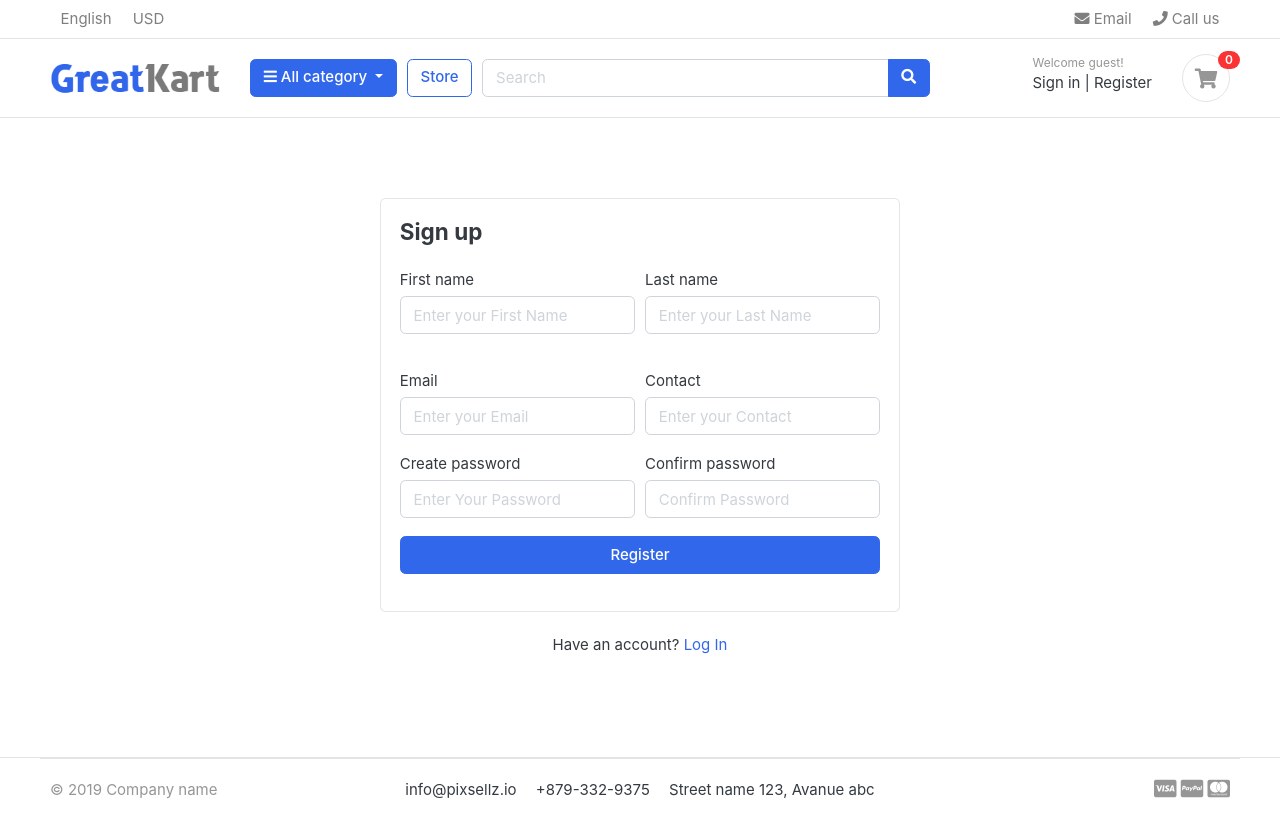
After one commit to sarojoe10/Django_Ecommerce, a Django app: page /accounts/register/ in a window 1280 px wide. The commit adds this page. Run offline with Django 5.2, Linux system fonts and the light colour scheme; data comes from the database, SQL or seed files in the repository; both versions use the stored data as it was after the commit; some libraries are stand-ins or nearby versions; some web fonts are replaced.

Commit message:
Worked in verification of accounts and registration

```diff
--- /dev/null
+++ b/accounts/forms.py
@@ -0,0 +1,36 @@
+from django import forms
+from .models import Account
+
+class RegistrationForm(forms.ModelForm):
+    password = forms.CharField(widget=forms.PasswordInput(attrs={
+        'placeholder':'Enter Your Password',
+        'class' : 'form-control',
+    }))
+    confirm_password = forms.CharField(widget=forms.PasswordInput(attrs={
+        'placeholder':'Confirm Password',
+        'class' : 'form-control',
+    }))
+
+    class Meta:
+        model = Account
+        fields = ['first_name','last_name','contact','email','password']
+
+    def clean(self):
+        cleaned_data = super(RegistrationForm,self).clean()
+        password = cleaned_data.get('password')
+        confirm_password = cleaned_data.get('confirm_password')
+
+        if password != confirm_password:
+            raise forms.ValidationError(
+                'Passwords doesnot match!'
+            )
+
+    def __init__(self,*args,**kwargs):
+        super(RegistrationForm,self).__init__(*args,**kwargs)
+        self.fields['first_name'].widget.attrs['placeholder']='Enter your First Name'
+        self.fields['last_name'].widget.attrs['placeholder']='Enter your Last Name'
+        self.fields['contact'].widget.attrs['placeholder']='Enter your Contact'
+        self.fields['email'].widget.attrs['placeholder']='Enter your Email'
+
+        for field in self.fields:
+            self.fields[field].widget.attrs['class'] = 'form-control'
--- a/accounts/models.py
+++ b/accounts/models.py
@@ -18,7 +18,7 @@ class myAccountManager(BaseUserManager):
             last_name=last_name)
 
 
-        user.is_active = True
+        user.is_active = False
         user.set_password(password)
         user.save(using=self._db)
         return user
--- /dev/null
+++ b/accounts/urls.py
@@ -0,0 +1,9 @@
+from django.urls import path
+from . import views
+
+urlpatterns = [
+    path('register/',views.register,name='register'),
+    path('login/',views.login,name='login'),
+    path('logout/',views.logout,name='logout'),
+    path('activate/<uidb64>/<token>/',views.activate,name='activate')
+]
--- a/accounts/views.py
+++ b/accounts/views.py
@@ -1,3 +1,108 @@
-from django.shortcuts import render
+from django.shortcuts import render, redirect
+from .forms import RegistrationForm
+from .models import Account
+from django.contrib import messages,auth
+from django.contrib.auth.decorators import login_required
+
+from django.utils.timezone import now
+
+from django.contrib.sites.shortcuts import get_current_site
+from django.template.loader import render_to_string
+from django.utils.http import urlsafe_base64_encode,urlsafe_base64_decode
+from django.utils.encoding import force_bytes
+from django.core.mail import EmailMessage
+from django.contrib.auth.tokens import PasswordResetTokenGenerator
+
+from django.utils.timezone import now
+from datetime import datetime
+
+class CustomTokenGenerator(PasswordResetTokenGenerator):
+    def _make_hash_value(self, user, timestamp):
+        # Ensure last_login is a datetime object or handle None
+        last_login = user.last_login
+        if isinstance(last_login, datetime):  # Validate it's a datetime
+            last_login = last_login.replace(microsecond=0)
+        else:
+            last_login = ""  # Use empty string if not valid
+        return f"{user.pk}{user.is_active}{last_login}{timestamp}"
+
+
+custom_token_generator = CustomTokenGenerator()
+
 
 # Create your views here.
+
+def register(request):
+    if request.method == 'POST':
+        form = RegistrationForm(request.POST)
+        if form.is_valid():
+            first_name = form.cleaned_data['first_name']
+            last_name = form.cleaned_data['last_name']
+            contact = form.cleaned_data['contact']
+            email =  form.cleaned_data['email']
+            password =  form.cleaned_data['password']
+            username = email.split('@')[0]
+            user = Account.objects.create_user(first_name=first_name,last_name=last_name,email=email,username=username,password=password)
+            user.contact =  contact
+            user.last_login = now()
+            user.save()
+
+            current_site = get_current_site(request)
+            mail_subject = 'Please Activate your Account'
+            message = render_to_string('accounts/account_verification_mail.html',{
+                'user':user,
+                'domain': current_site,
+                'uid' : urlsafe_base64_encode(force_bytes(user.pk)),
+                'token':custom_token_generator.make_token(user)
+            })
+            to_email = email
+            send_email = EmailMessage(mail_subject,message,to=[to_email])
+            send_email.send()
+            # messages.success(request,'Verify your Account, Activation Link sent to your Email Address!')
+            return redirect('/accounts/login/?command=verification&email='+email)
+    else:
+        form = RegistrationForm()
+
+    context = {
+        'form':form
+    }
+    return render(request,'accounts/register.html',context)
+
+def login(request):
+    if request.method == "POST":
+        email = request.POST['email']
+        password = request.POST['password']
+
+        user = auth.authenticate(email=email,password=password)
+
+        if user is not None:
+            auth.login(request,user)
+            # messages.success(request,'Logged In Successfully!')
+            return redirect('home')
+        else:
+            messages.error(request,'Invalid Login Credentials')
+            return redirect('login')
+    return render(request,'accounts/login.html')
+
+@login_required(login_url='login')
+def logout(request):
+    auth.logout(request)
+    messages.success(request,'You have logged out successfully!')
+    return redirect('login')
+
+def activate(request,uidb64,token):
+    try:
+        uid = urlsafe_base64_decode(uidb64).decode()
+        user = Account._default_manager.get(pk=uid)
+    except (TypeError,ValueError,OverflowError,Account.DoesNotExist):
+        user=None
+
+    if user is not None and custom_token_generator.check_token(user,token):
+        user.is_active = True
+        user.save()
+        messages.success(request,'Congratulations! Your account is activated!')
+        return redirect('login')
+
+    else:
+        messages.error(request,'Invalid Activation Link!')
+        return redirect('register')
--- a/ecom/urls.py
+++ b/ecom/urls.py
@@ -25,7 +25,8 @@ urlpatterns = [
     path("admin/", admin.site.urls),
     path('',home, name='home'),
     path('store/',include('store.urls')),
-    path('cart/',include('cart.urls'))
+    path('cart/',include('cart.urls')),
+    path('accounts/',include('accounts.urls'))
 ]
 
 urlpatterns = urlpatterns + static(settings.MEDIA_URL,document_root = settings.MEDIA_ROOT)
--- /dev/null
+++ b/templates/accounts/logout.html
@@ -0,0 +1 @@
+<h2>Logout</h2>
--- /dev/null
+++ b/templates/accounts/register.html
@@ -0,0 +1,83 @@
+{% extends 'base.html' %}
+
+
+{% block content %}
+<section class="section-content padding-y">
+
+    <!-- ============================ COMPONENT REGISTER   ================================= -->
+        <div class="card mx-auto" style="max-width:520px; margin-top:40px;">
+          <article class="card-body">
+            {% include 'includes/alert.html' %}
+            <header class="mb-4"><h4 class="card-title">Sign up</h4></header>
+            <form action="{% url 'register' %}" method="POST">
+              {% csrf_token %}
+              <!-- {{form.as_p}} -->
+                    <div class="form-row">
+                        <div class="col form-group">
+                            <label>First name</label>
+                            {{form.first_name}}
+                        </div> <!-- form-group end.// -->
+                        <div class="col form-group">
+                            <label>Last name</label>
+                            {{form.last_name}}
+                        </div> <!-- form-group end.// -->
+                    </div> <!-- form-row end.// -->
+                    <!-- <div class="form-group">
+                        <label>Email :</label>
+                        {{form.email}}
+                        <small class="form-text text-muted">We'll never share your email with anyone else.</small>
+                    </div> form-group end.// -->
+                    <div class="form-group">
+                        <!-- <label class="custom-control custom-radio custom-control-inline">
+                          <input class="custom-control-input" checked="" type="radio" name="gender" value="option1">
+                          <span class="custom-control-label"> Male </span>
+                        </label>
+                        <label class="custom-control custom-radio custom-control-inline">
+                          <input class="custom-control-input" type="radio" name="gender" value="option2">
+                          <span class="custom-control-label"> Female </span>
+                        </label> -->
+                    </div> <!-- form-group end.// -->
+                    <div class="form-row">
+                        <div class="col form-group">
+                          <label>Email</label>
+                          {{form.email}}
+                        </div> <!-- form-group end.// -->
+                        <div class="col form-group">
+                          <label>Contact</label>
+                          {{form.contact}}
+                          <!-- <label>Country</label>
+                          <select id="inputState" class="form-control">
+                            <option> Choose...</option>
+                              <option>Uzbekistan</option>
+                              <option>Russia</option>
+                              <option selected="">United States</option>
+                              <option>India</option>
+                              <option>Afganistan</option>
+                          </select> -->
+                        </div> <!-- form-group end.// -->
+                    </div> <!-- form-row.// -->
+                    <div class="form-row">
+                        <div class="form-group col-md-6">
+                            <label>Create password</label>
+                            {{form.password}}
+                        </div> <!-- form-group end.// -->
+                        <div class="form-group col-md-6">
+                            <label>Confirm password</label>
+                            {{form.confirm_password}}
+                        </div> <!-- form-group end.// -->
+                    </div>
+                    <div class="form-group">
+                        <button type="submit" class="btn btn-primary btn-block"> Register  </button>
+                    </div> <!-- form-group// -->
+                {{form.email.errors}}
+                {{form.non_field_errors}}
+                </form>
+            </article><!-- card-body.// -->
+        </div> <!-- card .// -->
+        <p class="text-center mt-4">Have an account? <a href="{% url 'login' %}">Log In</a></p>
+        <br><br>
+    <!-- ============================ COMPONENT REGISTER  END.// ================================= -->
+
+
+    </section>
+    {% endblock %}
--- /dev/null
+++ b/templates/includes/alert.html
@@ -0,0 +1,12 @@
+{% if messages %}
+    {% for message in messages %}
+    <div class="container" id="message">
+        <div {% if message.tags %} class="alert alert-{{message.tags}}"{%endif%} role="alert">
+            <button type="button" class="close" data-dismiss="alert"><span aria-hidden="true">&times;</span></button>
+            {% if message.level == DEFAULT_MESSAGE_LEVELS.ERROR %} Important : {% endif %}
+            {{ message }}
+        </div>
+    </div>
+    {% endfor %}
+
+{% endif %}
--- a/templates/includes/navbar.html
+++ b/templates/includes/navbar.html
@@ -61,13 +61,23 @@
         </div> <!-- col.// -->
         <div class="col-lg-3 col-sm-6 col-8 order-2 order-lg-3">
                     <div class="d-flex justify-content-end mb-3 mb-lg-0">
+                        {% if user.id is None %}
                         <div class="widget-header">
                             <small class="title text-muted">Welcome guest!</small>
                             <div>
-                                <a href="./signin.html">Sign in</a> <span class="dark-transp"> | </span>
-                                <a href="./register.html"> Register</a>
+                                <a href="{% url 'login' %}">Sign in</a> <span class="dark-transp"> | </span>
+                                <a href="{% url 'register' %}"> Register</a>
                             </div>
                         </div>
+                        {% else %}
+                        <div class="widget-header">
+                            <small class="title text-muted">Welcome {{user.first_name | capfirst }}!</small>
+                            <div>
+                                <a href="#">Dashboard</a> <span class="dark-transp"> | </span>
+                                <a href="{% url 'logout' %}"> Logout </a>
+                            </div>
+                        </div>
+                        {% endif %}
                         <a href="{% url 'cart' %}" class="widget-header pl-3 ml-3">
                             <div class="icon icon-sm rounded-circle border"><i class="fa fa-shopping-cart"></i></div>
                             <span class="badge badge-pill badge-danger notify">{{cart_count}}</span>
```
Also changed, not shown: ecom/settings.py (+15 -0 lines), templates/accounts/account_verification_mail.html (added, +11 -0 lines), templates/accounts/login.html (added, +44 -0 lines), db.sqlite3.
